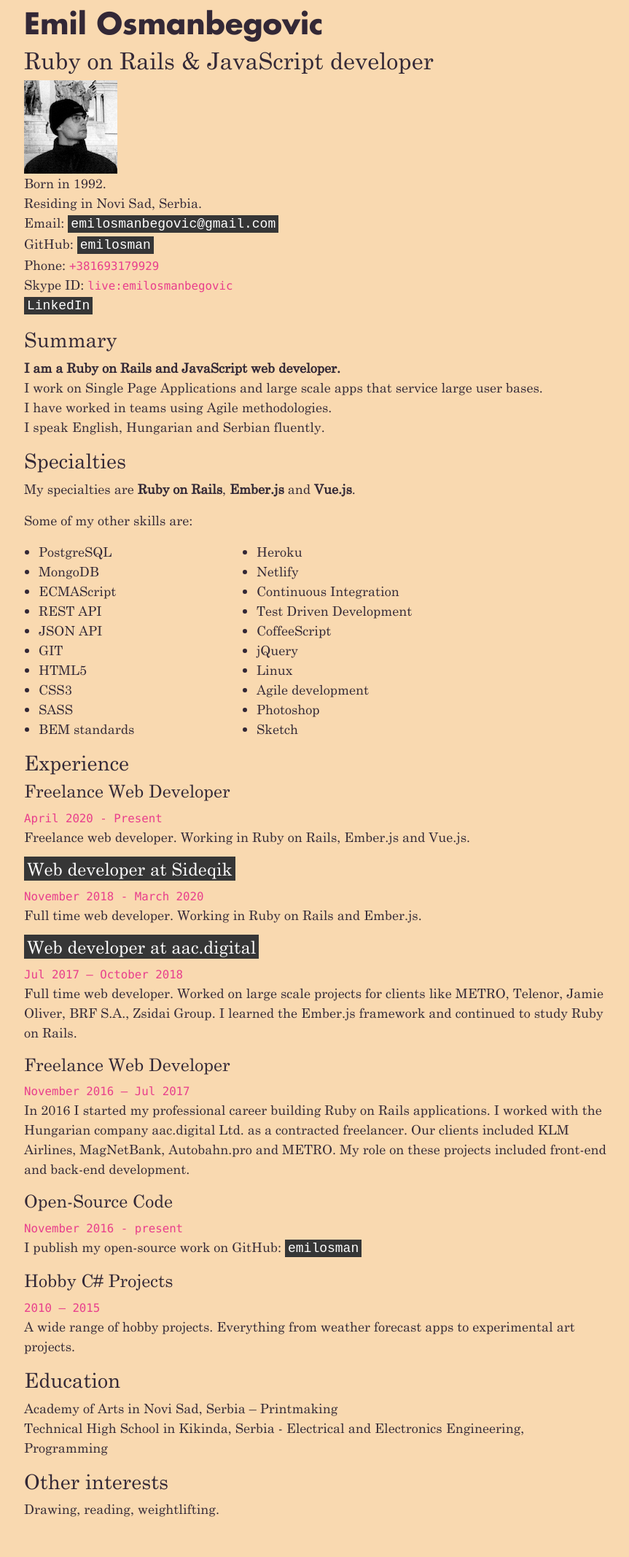
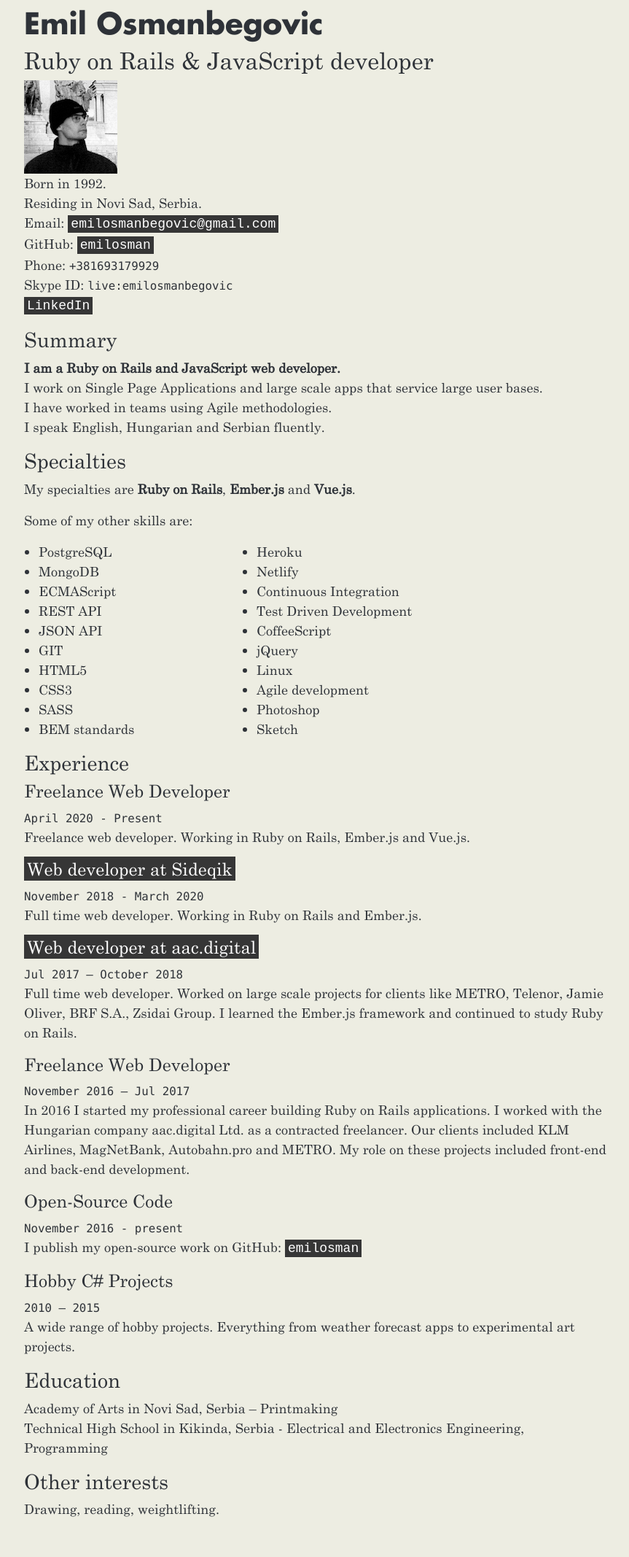
Before and after one commit to emilosmanbegovicmm/emilosman, a Jekyll site: the page built from cv.md, in a window 1280 px wide. Shown: the whole page at 73% size, without its empty margins (52-915 px from the left). Built offline with Jekyll 4.4.1, drawn with Linux system fonts in a browser that asks for light colours; our own code applies the rules of GitHub Pages for plain Markdown files.

Commit message:
change color

```diff
--- a/_sass/base/base.scss
+++ b/_sass/base/base.scss
@@ -14,8 +14,8 @@ $futura: "Futura", sans-serif;
 $hover-brightness: brightness(44%);
 
 $highlight: #363636;
-$background: #f9d9b0;
-$black: #332836;
+$background: #edede2;//#f9d9b0;
+$black: #2e3238;//#332836;
 
 @mixin image-hover-brightness {
   transition: filter 0.250s;
@@ -80,7 +80,11 @@ ul, ol {
 }
 
 img {
-  //filter: grayscale(100);
+  filter: grayscale(100);
+}
+
+code {
+  color: $black;
 }
 
 .c-hero__tile__image {
```
Also changed, not shown: index.md (+2 -2 lines).
